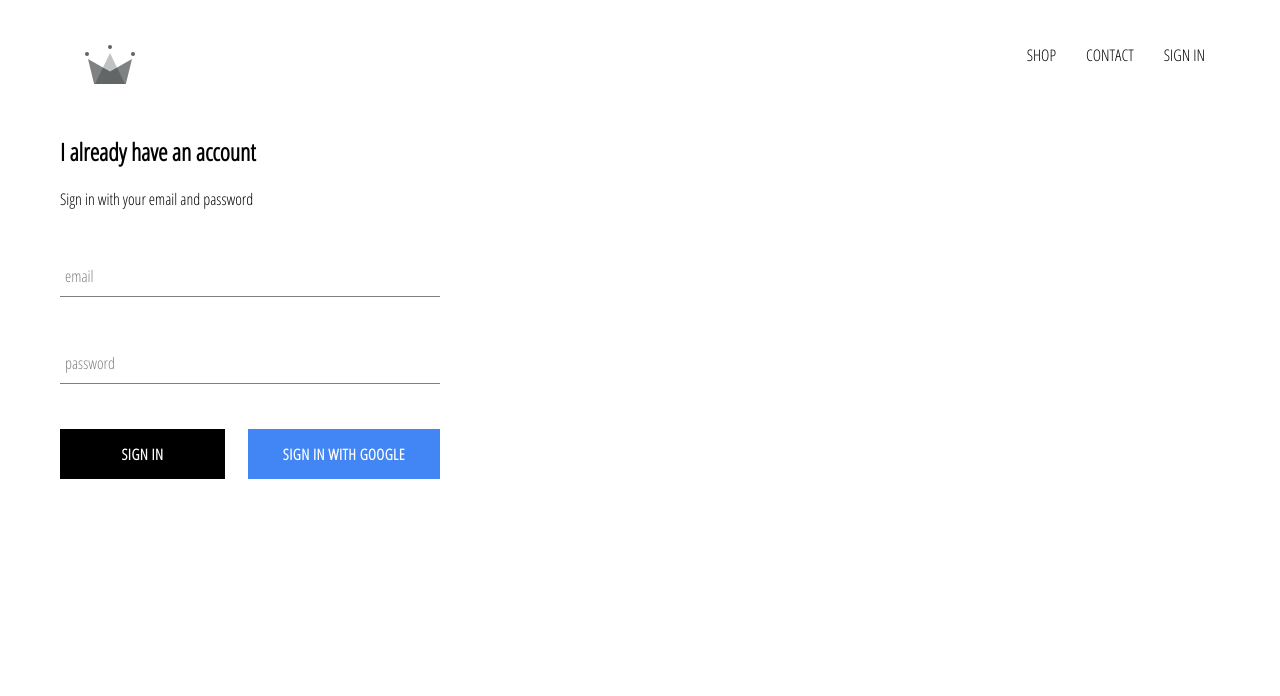
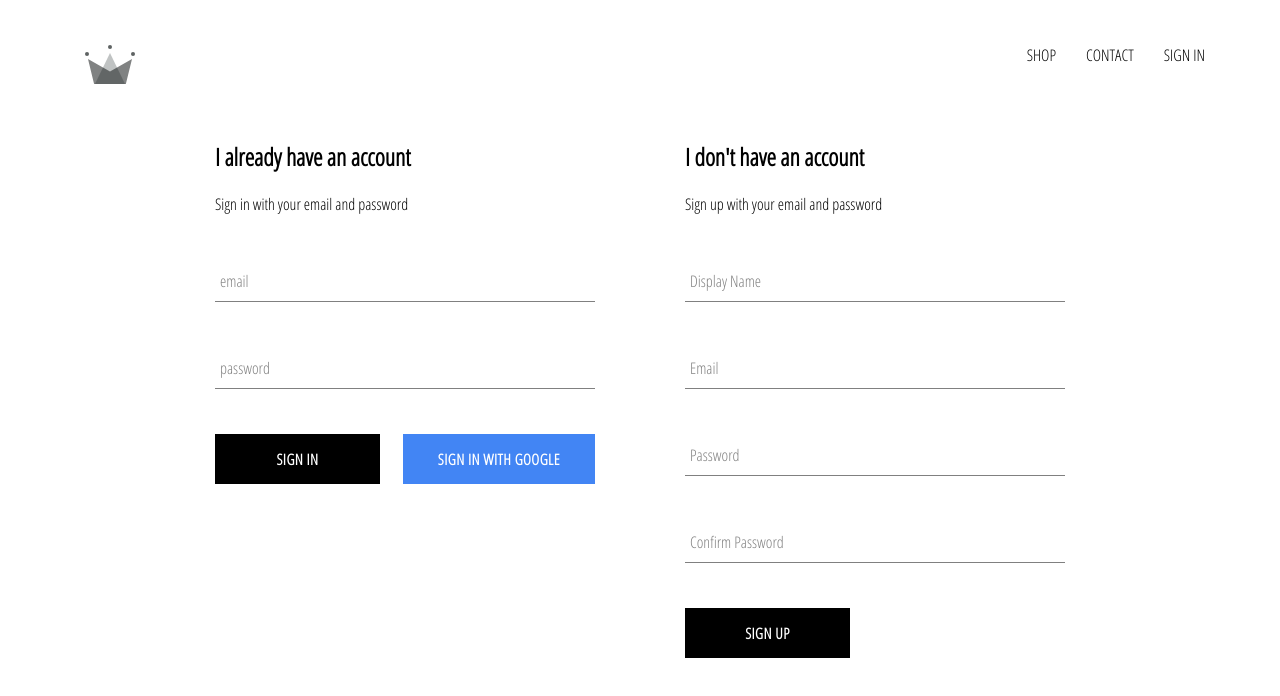
Before and after one commit to HIMANSHU2307/Crwn-Clothing, a React (Create React App) app: page /signin in a window 1280 px wide. Shown: the top 696 px of the page. Built offline with nearby package versions, Linux system fonts and the light colour scheme; no server answers.

Commit message:
implemented authentication, firebase setup

```diff
--- a/src/App.js
+++ b/src/App.js
@@ -5,7 +5,7 @@
 import ShopPage from './pages/shop/shop-page.component';
 import Header from './components/header/header.component';
 import SignInAndSignUp from './pages/sign-in-and-sign-up/sign-in-and-sign-up.component';
-import { auth } from './firebase/firebase.utils';
+import { auth, createUserProfileDocument } from './firebase/firebase.utils';
 
 class App extends Component {
 
@@ -20,11 +20,23 @@
   unsubscribeFromAuth = null;
 
   componentDidMount() {
-    this.unsubscribeFromAuth = auth.onAuthStateChanged( user => {
+    this.unsubscribeFromAuth = auth.onAuthStateChanged( async userAuth => {
+      // createUserProfileDocument(user)
+      if(userAuth) {
+        const userRef = await createUserProfileDocument(userAuth);
 
-      this.setState({currentUser: user});
+      userRef.onSnapshot(snapshot => {
+        this.setState({
+          currentUser: {
+            id: snapshot.uid,
+            ...snapshot.data()
+          }
+        }, () => console.log(this.state))
+      });
 
-      console.log(this.state);
+      } else {
+        this.setState({currentUser: userAuth});
+      }
     });
   }
 
--- a/src/components/sign-in/sign-in.component.js
+++ b/src/components/sign-in/sign-in.component.js
@@ -2,7 +2,7 @@
 import './sign-in.styles.scss';
 import FormInput from '../form-input/form-input.component';
 import CustomButton from '../custom-button/custom-button.component';
-import { signInWithGoogle } from '../../firebase/firebase.utils';
+import { signInWithGoogle, auth } from '../../firebase/firebase.utils';
 
 
 export default class SignIn extends Component {
@@ -14,10 +14,16 @@
         }
     }
 
-    handleSubmit = event => {
+    handleSubmit = async event => {
         event.preventDefault();
+        const { email, password } = this.state;
+        try {
+            await auth.signInWithEmailAndPassword(email, password);
+            this.setState({email: '', password: ''});
+        } catch (error) {
+            alert('cannot login, check credential', error);
+        }
 
-        this.setState({email: '', password: ''});
     }
 
     handleChange = event => {
--- a/src/components/sign-in/sign-in.styles.scss
+++ b/src/components/sign-in/sign-in.styles.scss
@@ -1,7 +1,8 @@
 .sign-in {
-    width: 380px;
     display: flex;
     flex-direction: column;
+    width: 380px;
+
 
     .title {
         margin: 10px 0px;
--- /dev/null
+++ b/src/components/sign-up/sign-up.component.js
@@ -0,0 +1,99 @@
+import React, { Component } from 'react'
+import FormInput from '../form-input/form-input.component';
+import CustomButton from '../custom-button/custom-button.component';
+import { auth, createUserProfileDocument } from '../../firebase/firebase.utils';
+import './sign-up.styles.scss';
+
+export default class SignUp extends Component {
+
+    constructor() {
+        super();
+
+        this.state = {
+            displayName: '',
+            email: '',
+            password: '',
+            confirmPassword: ''
+        }
+    }
+
+    handleSubmit = async event => {
+        event.preventDefault();
+
+        const { displayName, email, password, confirmPassword } = this.state;
+
+        if(password !== confirmPassword) {
+            alert("password don't match");
+            return
+        }
+
+        try {
+            const { user } = await auth.createUserWithEmailAndPassword(email, password);
+
+            await createUserProfileDocument(user, { displayName });
+            /// beacause additionData is a object type
+
+            this.setState({
+                displayName: '',
+                email: '',
+                password: '',
+                confirmPassword: ''
+            })
+        } catch (error) {
+
+        }
+    }
+
+    handleChange = event => {
+        const{name, value} = event.target;
+
+        this.setState({ [name]: value });
+    }
+
+    render() {
+        const { displayName, email, password, confirmPassword } = this.state;
+
+        return (
+            <div className="sign-up">
+                <h2>I don't have an account</h2>
+                <span>Sign up with your email and password</span>
+                <form className="sign-up-form" onSubmit={this.handleSubmit}>
+                    <FormInput
+                        type="text"
+                        name="displayName"
+                        value={displayName}
+                        onChange={this.handleChange}
+                        label="Display Name"
+                        required
+                    />
+                    <FormInput
+                        type="email"
+                        name="email"
+                        value={email}
+                        onChange={this.handleChange}
+                        label="Email"
+                        required
+                    />
+                    <FormInput
+                        type="password"
+                        name="password"
+                        value={password}
+                        onChange={this.handleChange}
+                        label="Password"
+                        required
+                    />
+                    <FormInput
+                        type="password"
+                        name="confirmPassword"
+                        value={confirmPassword}
+                        onChange={this.handleChange}
+                        label="Confirm Password"
+                        required
+                    />
+                    <CustomButton type="submit">SIGN UP</CustomButton>
+                </form>
+
+            </div>
+        )
+    }
+}
--- /dev/null
+++ b/src/components/sign-up/sign-up.styles.scss
@@ -0,0 +1,9 @@
+.sign-up {
+    display: flex;
+    flex-direction: column;
+    width: 380px;
+
+    .title {
+      margin: 10px 0;
+    }
+  }
--- a/src/firebase/firebase.utils.js
+++ b/src/firebase/firebase.utils.js
@@ -13,6 +13,36 @@
     measurementId: "G-6T5R34P9DH"
   }
 
+export const createUserProfileDocument = async ( userAuth, additionalData ) => {
+  if(!userAuth) return;
+
+  const userRef = firestore.doc(`users/${userAuth.uid}`);
+
+  const snapshot = await userRef.get();
+
+  // console.log(snapshot, userAuth);
+
+  if(!snapshot.exists) {
+    const { displayName, email} = userAuth;
+
+    const createdAt = new Date();
+
+    try {
+      await userRef.set({
+        displayName,
+        email,
+        createdAt,
+        ...additionalData
+      })
+    } catch (error) {
+        console.log('User Cannot be Created', error)
+    }
+
+  }
+
+  return userRef;
+}
+
 firebase.initializeApp(config);
 
 export const auth = firebase.auth();
--- a/src/pages/sign-in-and-sign-up/sign-in-and-sign-up.component.js
+++ b/src/pages/sign-in-and-sign-up/sign-in-and-sign-up.component.js
@@ -1,11 +1,13 @@
 import React from 'react';
 import './sign-in-and-sign-up.styles.scss';
 import SignIn from '../../components/sign-in/sign-in.component';
+import SignUp from '../../components/sign-up/sign-up.component';
 
 export default function SignInAndSignUp() {
     return (
         <div className="sign-in-and-sign-up">
-            <SignIn/>
+            <SignIn />
+            <SignUp />
         </div>
     )
 }
--- a/src/pages/sign-in-and-sign-up/sign-in-and-sign-up.styles.scss
+++ b/src/pages/sign-in-and-sign-up/sign-in-and-sign-up.styles.scss
@@ -0,0 +1,7 @@
+.sign-in-and-sign-up {
+    width: 850px;
+    display: flex;
+    justify-content: space-between;
+    margin: 30px auto;
+    flex-wrap: wrap;
+}
```
